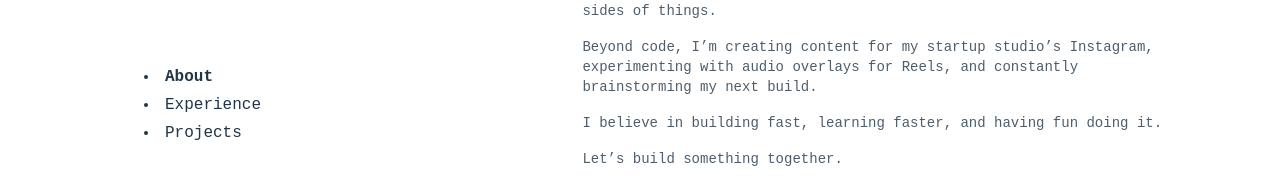
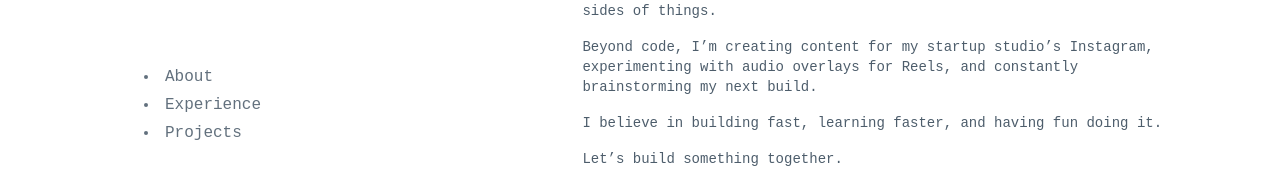
Before and after one commit to rahulnema0411/portfolio-web, a React (Vite) app: page / in a window 1280 px wide. Shown: the part 303-498 px from the top of the page. Built offline with nearby package versions, Linux system fonts and the light colour scheme.

Commit message:
add: tailwind css

```diff
--- a/src/App.tsx
+++ b/src/App.tsx
@@ -16,10 +16,10 @@ function App() {
             mobile and I build games as well.
           </p>
         </div>
-        <ol className="hidden md:block flex-col justify-items-start items-start list-disc list-inside space-y-1">
-          <li className="font-bold">About</li>
-          <li>Experience</li>
-          <li>Projects</li>
+        <ol className="hidden md:block list-disc list-inside text-left space-y-1">
+          <li className="opacity-70">About</li>
+          <li className="opacity-70">Experience</li>
+          <li className="opacity-70">Projects</li>
         </ol>
 
         <ContactSection />
```
